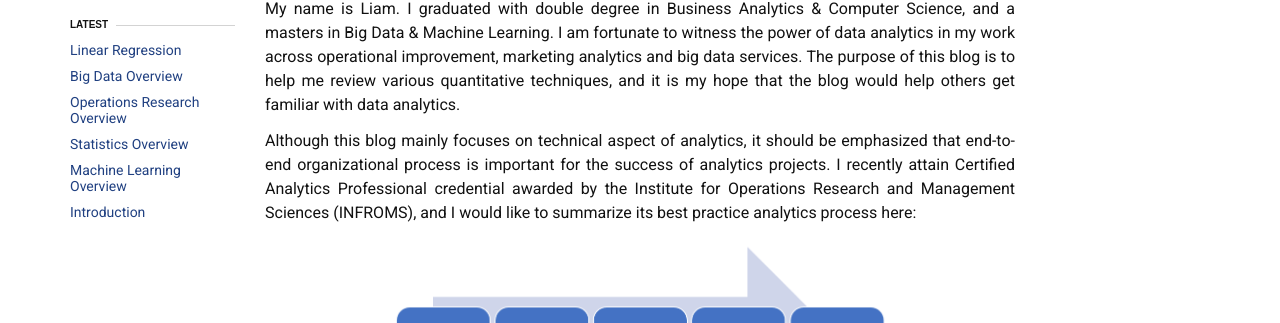
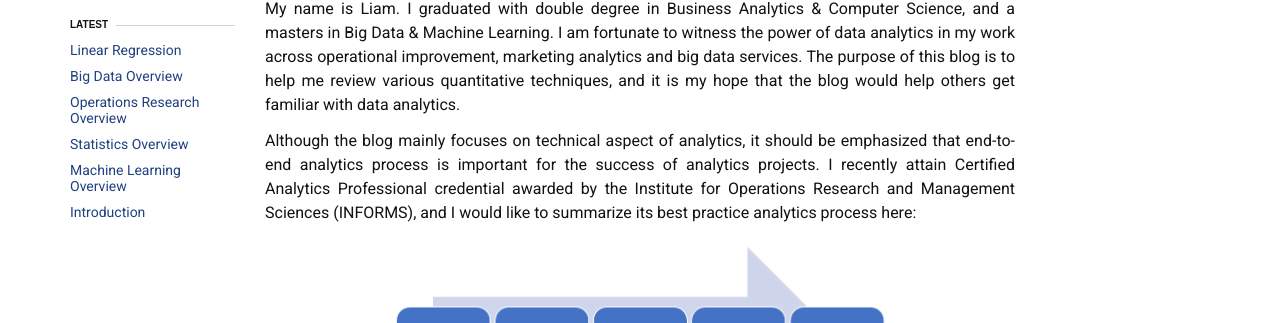
Before and after one commit to liambll/blog-archive, a Jekyll site: the page built from about.md, in a window 1280 px wide. Shown: the part 162-485 px from the top of the page. Built offline with Jekyll 4.4.1, drawn with Linux system fonts in a browser that asks for light colours; nearby versions of some CDN libraries.

Commit message:
Update about.md

```diff
--- a/about.md
+++ b/about.md
@@ -5,10 +5,9 @@ title: About
 
 Thanks for visiting my blog!
 
-My name is Liam. I graduated with double degree in Business Analytics & Computer Science, and a masters in Big Data & Machine Learning. I
-am fortunate to witness the power of data analytics in my work across operational improvement, marketing analytics and big data services. The purpose of this blog is to help me review various quantitative techniques, and it is my hope that the blog would help others get familiar with data analytics.
+My name is Liam. I graduated with double degree in Business Analytics & Computer Science, and a masters in Big Data & Machine Learning. I am fortunate to witness the power of data analytics in my work across operational improvement, marketing analytics and big data services. The purpose of this blog is to help me review various quantitative techniques, and it is my hope that the blog would help others get familiar with data analytics.
 
-Although this blog mainly focuses on technical aspect of analytics, it should be emphasized that end-to-end organizational process is important for the success of analytics projects. I recently attain Certified Analytics Professional credential awarded by the Institute for Operations Research and Management Sciences (INFROMS), and I would like to summarize its best practice analytics process here:
+Although the blog mainly focuses on technical aspect of analytics, it should be emphasized that end-to-end analytics process is important for the success of analytics projects. I recently attain Certified Analytics Professional credential awarded by the Institute for Operations Research and Management Sciences (INFORMS), and I would like to summarize its best practice analytics process here:
 <div class="imgcap">
 <div >
     <img src="/blog/assets/overview/Analytics-Process.png" width = "500">
```
